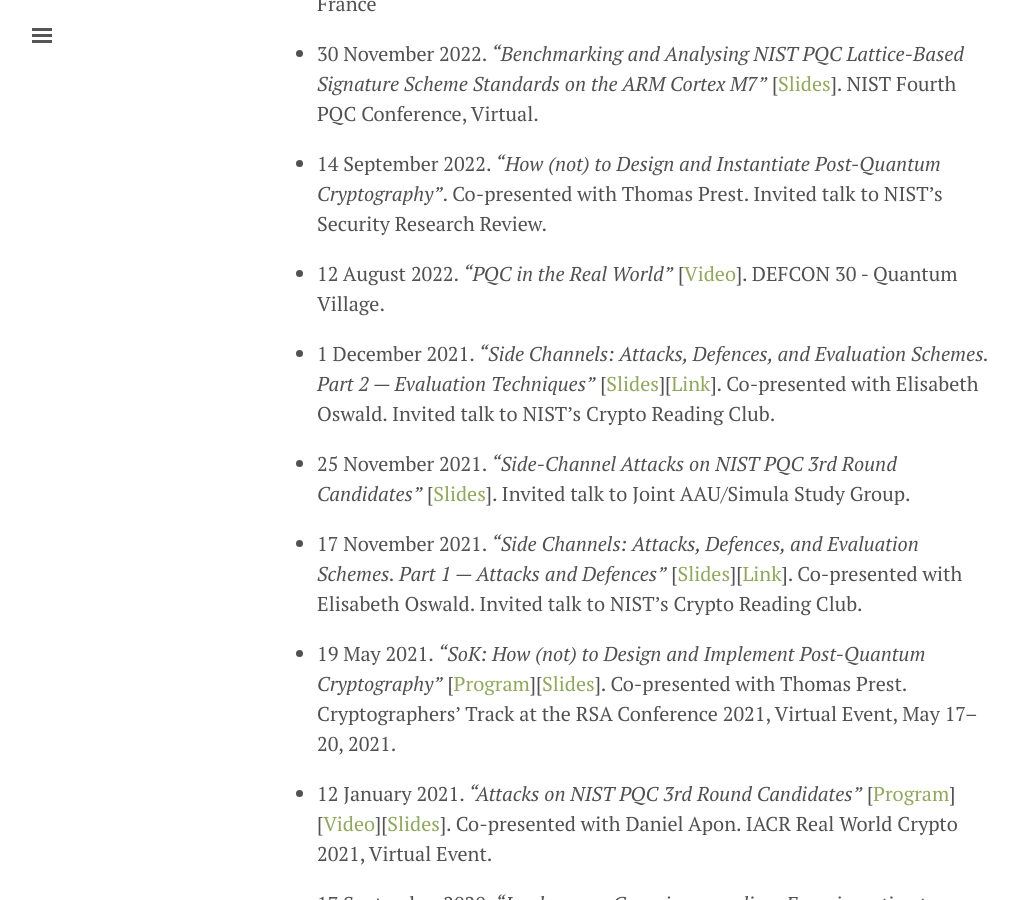
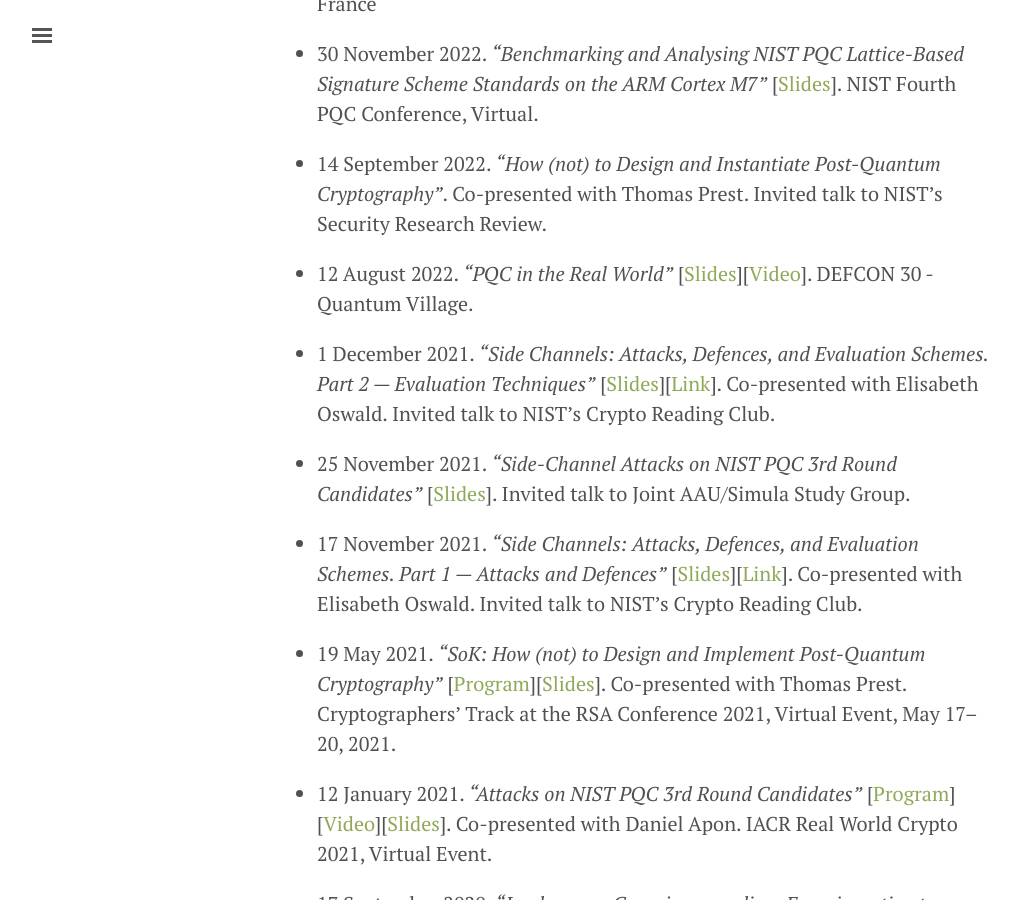
Before and after one commit to jameshoweee/jameshoweee.github.io, a Jekyll site: the page built from talks.md, in a window 1280 px wide and 900 px high, scrolled down 313 px. Shown: the whole window, without its empty margins (3-1021 px from the left). Built offline with Jekyll 4.4.1, drawn with Linux system fonts in a browser that asks for light colours.

Commit message:
Update talks.md

```diff
--- a/talks.md
+++ b/talks.md
@@ -12,7 +12,7 @@
 
 * 14 September 2022. *"How (not) to Design and Instantiate Post-Quantum Cryptography"*. Co-presented with Thomas Prest. Invited talk to NIST's Security Research Review.
 
-* 12 August 2022. *"PQC in the Real World"* [[Video](https://www.youtube.com/watch?v=UL0N2HZ_atI)]. DEFCON 30 - Quantum Village.
+* 12 August 2022. *"PQC in the Real World"* [[Slides](files/defcon30.pdf)][[Video](https://www.youtube.com/watch?v=UL0N2HZ_atI)]. DEFCON 30 - Quantum Village.
 
 * 1 December 2021. *"Side Channels: Attacks, Defences, and Evaluation Schemes. Part 2 — Evaluation Techniques"* [[Slides](files/crclub-2021-side-channels-2.pdf)][[Link](https://csrc.nist.gov/presentations/2021/crypto-club-2021-side-channels-2)]. Co-presented with Elisabeth Oswald. Invited talk to NIST's Crypto Reading Club.
 
```
